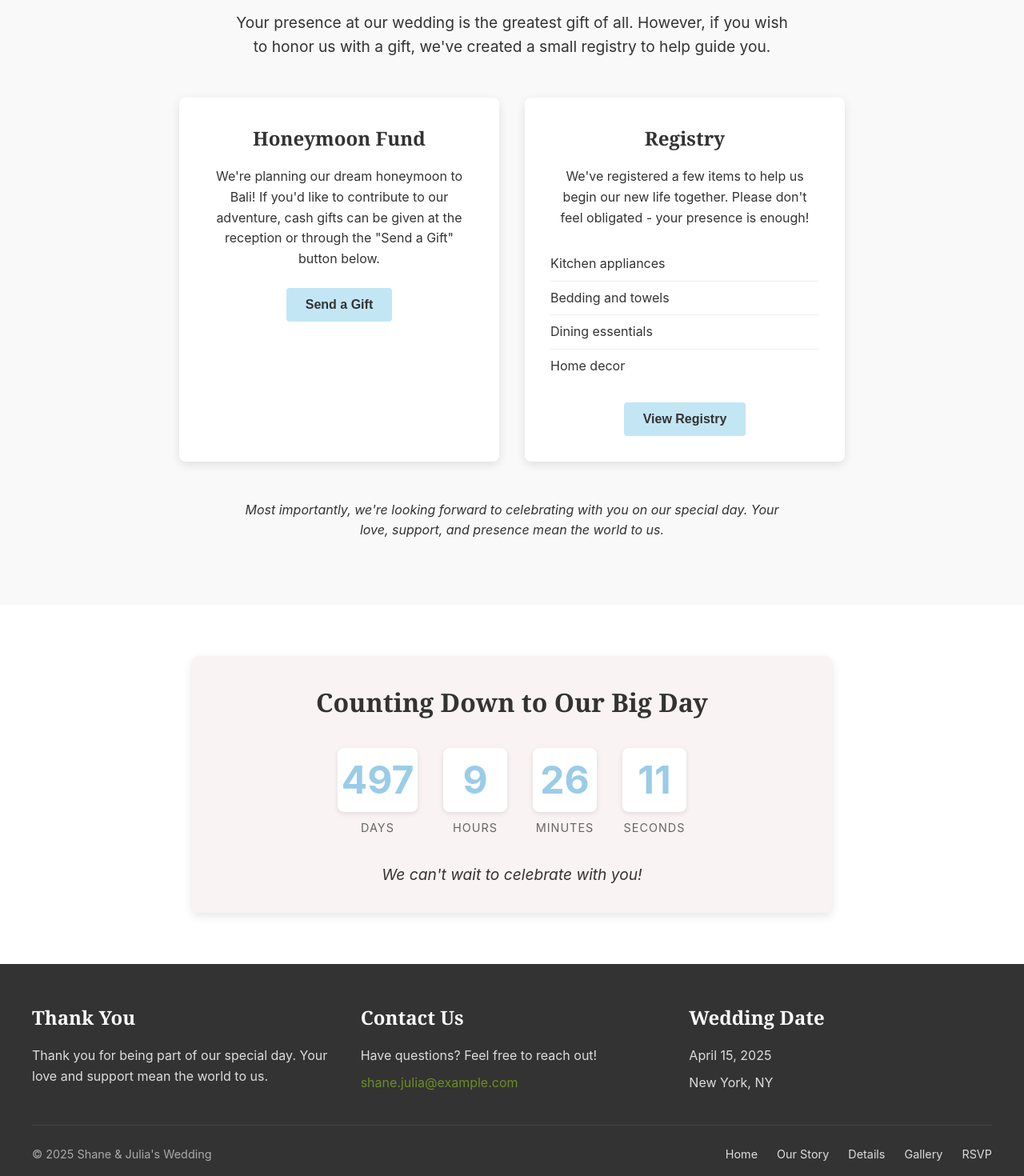
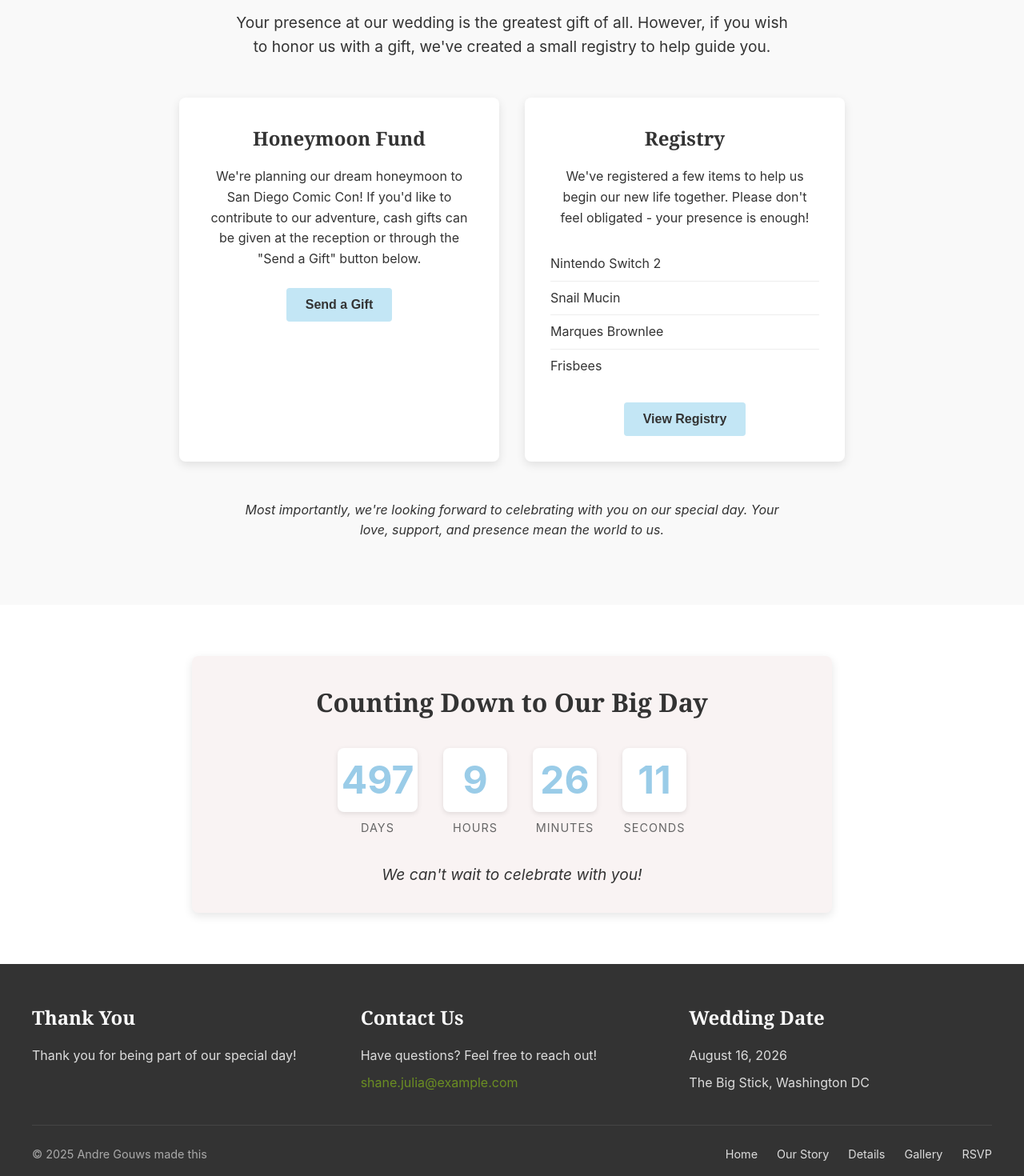
Before and after one commit to ProbeIke/weddingwebsite, a React (Create React App) app: page / in a window 1280 px wide. Shown: the part 5883-7353 px from the top of the page at 80% size. Built offline with nearby package versions, Linux system fonts and the light colour scheme.

Commit message:
Updated text in portions

```diff
--- a/src/components/Footer.tsx
+++ b/src/components/Footer.tsx
@@ -10,7 +10,7 @@ const Footer: React.FC = () => {
         <div className="footer-section">
           <h3>Thank You</h3>
           <p>
-            Thank you for being part of our special day. Your love and support mean the world to us.
+            Thank you for being part of our special day!
           </p>
         </div>
 
@@ -19,20 +19,20 @@ const Footer: React.FC = () => {
           <p>
             Have questions? Feel free to reach out!
           </p>
-          <a href="mailto:shane.julia@example.com" className="footer-link">
+          <a href="mailto:shulia@gmail.com" className="footer-link">
             shane.julia@example.com
           </a>
         </div>
 
         <div className="footer-section">
           <h3>Wedding Date</h3>
-          <p>April 15, 2025</p>
-          <p>New York, NY</p>
+          <p>August 16, 2026</p>
+          <p>The Big Stick, Washington DC</p>
         </div>
       </div>
 
       <div className="footer-bottom">
-        <p>&copy; {currentYear} Shane & Julia's Wedding</p>
+        <p>&copy; {currentYear} Andre Gouws made this</p>
         <div className="footer-nav">
           <a href="#top" className="footer-nav-link">Home</a>
           <a href="#our-story" className="footer-nav-link">Our Story</a>
--- a/src/components/GiftSection.tsx
+++ b/src/components/GiftSection.tsx
@@ -17,7 +17,7 @@ const GiftSection: React.FC = () => {
           <div className="gift-option">
             <h3>Honeymoon Fund</h3>
             <p>
-              We're planning our dream honeymoon to Bali! If you'd like to contribute to our adventure,
+              We're planning our dream honeymoon to San Diego Comic Con! If you'd like to contribute to our adventure,
               cash gifts can be given at the reception or through the "Send a Gift" button below.
             </p>
             <button className="gift-button" onClick={() => alert('In a real website, this would link to a payment platform.')}>
@@ -32,10 +32,10 @@ const GiftSection: React.FC = () => {
               Please don't feel obligated - your presence is enough!
             </p>
             <ul className="gift-list">
-              <li>Kitchen appliances</li>
-              <li>Bedding and towels</li>
-              <li>Dining essentials</li>
-              <li>Home decor</li>
+              <li>Nintendo Switch 2</li>
+              <li>Snail Mucin</li>
+              <li>Marques Brownlee</li>
+              <li>Frisbees</li>
             </ul>
             <button className="gift-button" onClick={() => alert('In a real website, this would link to a registry.')}>
               View Registry
```
